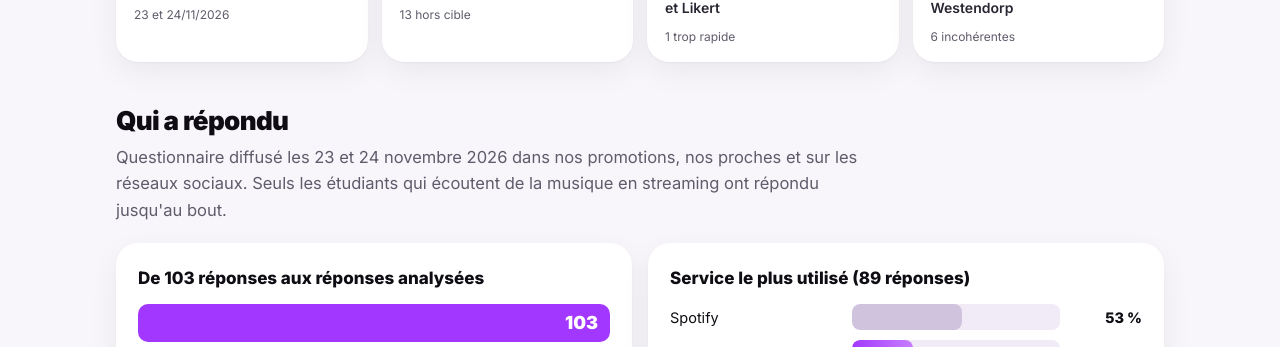
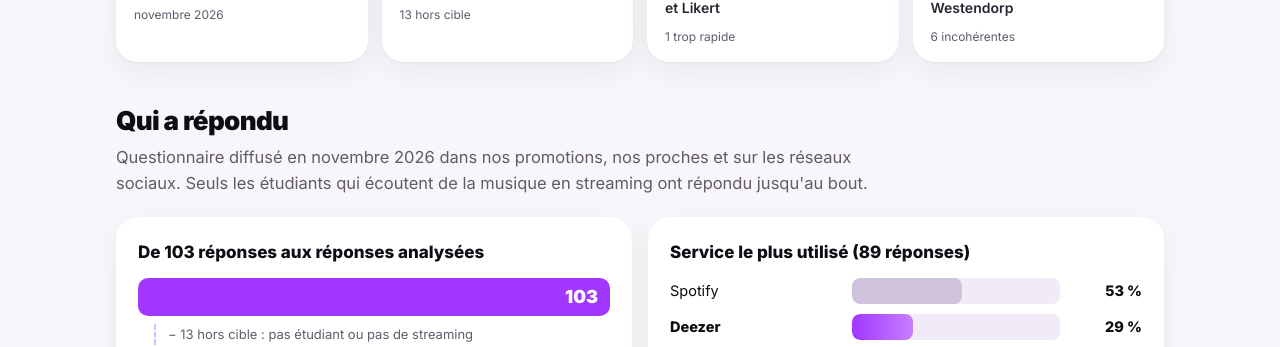
Before and after one commit to rudypoirottoire-creator/projet-prix-deezer, a plain HTML site: page questionnaire.html in a window 1280 px wide. Shown: the part 381-728 px from the top of the page. Drawn offline with Linux system fonts and the light colour scheme.

Commit message:
Questionnaire : date de collecte au mois
Updated statistics display and introductory text for clarity.

```diff
--- a/questionnaire.html
+++ b/questionnaire.html
@@ -22,11 +22,11 @@
 
 </div></div>
 <main>
-<div class="stats"><div class="stat "><div class="v ">103</div><div class="l">étudiants ont répondu</div><div class="s">23 et 24/11/2026</div></div><div class="stat b"><div class="v ">90</div><div class="l">réponses complètes</div><div class="s">13 hors cible</div></div><div class="stat g"><div class="v ">89</div><div class="l">analysées avec Gabor-Granger et Likert</div><div class="s">1 trop rapide</div></div><div class="stat k"><div class="v ">83</div><div class="l">analysées avec Van Westendorp</div><div class="s">6 incohérentes</div></div></div>
+<div class="stats"><div class="stat "><div class="v ">103</div><div class="l">étudiants ont répondu</div><div class="s">novembre 2026</div></div><div class="stat b"><div class="v ">90</div><div class="l">réponses complètes</div><div class="s">13 hors cible</div></div><div class="stat g"><div class="v ">89</div><div class="l">analysées avec Gabor-Granger et Likert</div><div class="s">1 trop rapide</div></div><div class="stat k"><div class="v ">83</div><div class="l">analysées avec Van Westendorp</div><div class="s">6 incohérentes</div></div></div>
 
 <section>
   <h2>Qui a répondu</h2>
-  <p class="intro">Questionnaire diffusé les 23 et 24 novembre 2026 dans nos promotions, nos proches et sur les réseaux sociaux. Seuls les étudiants qui écoutent de la musique en streaming ont répondu jusqu'au bout.</p>
+  <p class="intro">Questionnaire diffusé en novembre 2026 dans nos promotions, nos proches et sur les réseaux sociaux. Seuls les étudiants qui écoutent de la musique en streaming ont répondu jusqu'au bout.</p>
   <div class="grid2">
     <div class="card"><h3>De 103 réponses aux réponses analysées</h3>
       <div class="funnel" style="margin-top:12px">
@@ -88,7 +88,7 @@
   <div class="formula"><div class="term"><b>40</b><span>paient eux-mêmes</span></div><span class="op">÷</span><div class="term"><b>45</b><span>abonnés étudiants</span></div><span class="op">=</span><div class="term res"><b>89 %</b><span>paient de leur poche</span></div></div>
   <p>Presque tous les abonnés étudiants paient avec leur propre argent : ce sont eux qui ressentiraient une hausse de prix. Colonnes <code>formule</code> et <code>payeur</code>.</p>
   <p class="calc-title">Déroulement de la collecte</p>
-  <p>45 réponses le 23 novembre et 58 le 24 novembre 2026, soit 103. Parmi les 13 réponses hors cible, 11 personnes n'étaient pas étudiantes et 2 n'écoutaient pas de musique en streaming. Colonnes <code>date</code>, <code>f_etudiant</code> et <code>f_streaming</code>.</p></div></details>
+  <p>103 réponses au total. Parmi les 13 réponses hors cible, 11 personnes n'étaient pas étudiantes et 2 n'écoutaient pas de musique en streaming. Colonnes <code>f_etudiant</code> et <code>f_streaming</code>.</p></div></details>
 </section>
 <div class="pager"><a href="marche.html"><small>← Précédent</small><b>2. Marché</b></a><a class="next" href="resultats.html"><small>Suivant →</small><b>4. Prix acceptable</b></a></div>
 </main>
```
